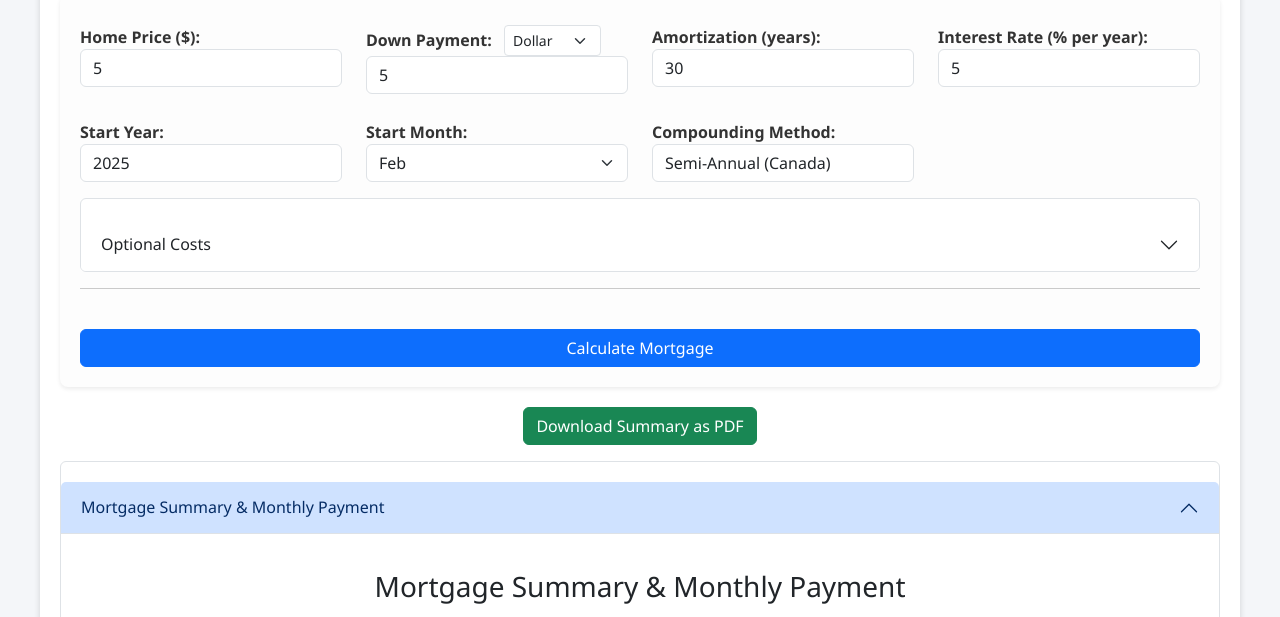
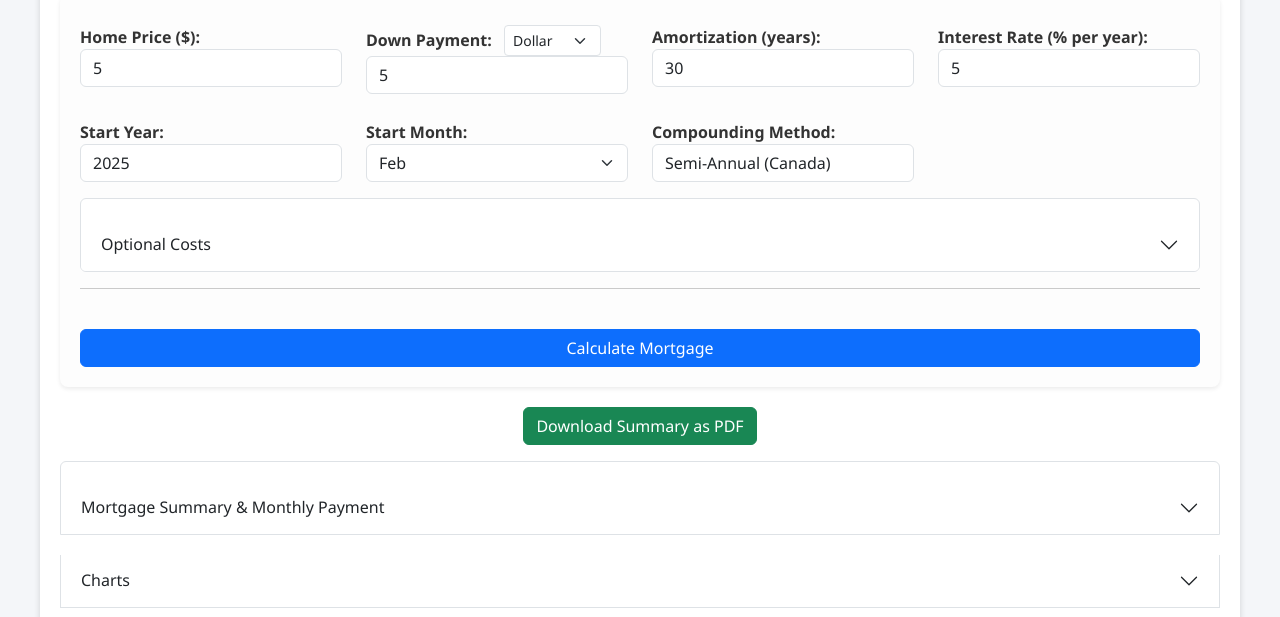
Before and after one commit to parsafarshadfar/mortgage, a plain HTML site: page index.html in a window 1280 px wide. Both pictures are taken after typing "5", "5", "5" into the empty fields and a click on the button "Calculate Mortgage". Shown: the part 143-760 px from the top of the page. Drawn offline with nearby package versions, Linux system fonts and the light colour scheme.

Commit message:
Update index.html

```diff
--- a/index.html
+++ b/index.html
@@ -302,8 +302,7 @@
           <option value="semiannual" selected>Semi-Annual (Canada)</option>
         </select>
       </div>
-
-      <!-- We removed the schedule frequency input -->
+      <!-- (Removed schedule frequency input) -->
     </div>
 
     <!-- Collapsible Optional Costs (Accordion) -->
@@ -380,16 +379,17 @@
     <button id="downloadPdfBtn" class="btn btn-success">Download Summary as PDF</button>
   </div>
 
-  <!-- Accordion for Summary, Charts, and Amortization Schedule -->
-  <div class="accordion" id="mainAccordion">
-    <!-- 1) Mortgage Summary & Payment (Open by default) -->
+  <!-- Accordion for Summary, Charts, and Amortization Schedule (HIDDEN BY DEFAULT) -->
+  <div class="accordion" id="mainAccordion" style="display: none;">
+    <!-- 1) Mortgage Summary & Payment (Closed by default) -->
     <div class="accordion-item">
       <h2 class="accordion-header" id="summaryHeading">
-        <button class="accordion-button" type="button" data-bs-toggle="collapse" data-bs-target="#collapseSummary" aria-expanded="true" aria-controls="collapseSummary">
+        <button class="accordion-button collapsed" type="button" data-bs-toggle="collapse" data-bs-target="#collapseSummary" aria-expanded="false" aria-controls="collapseSummary">
           Mortgage Summary & Monthly Payment
         </button>
       </h2>
-      <div id="collapseSummary" class="accordion-collapse collapse show" aria-labelledby="summaryHeading" data-bs-parent="#mainAccordion">
+      <!-- remove 'show' from the classList here so it doesn't auto-open -->
+      <div id="collapseSummary" class="accordion-collapse collapse" aria-labelledby="summaryHeading" data-bs-parent="#mainAccordion">
         <div class="accordion-body" id="resultsSection" style="display:none;">
           <h3 class="mb-3">Mortgage Summary & Monthly Payment</h3>
 
@@ -550,6 +550,9 @@
   // Monthly schedule table
   const monthlyAmortTableEl   = document.getElementById("monthlyAmortTable").querySelector("tbody");
 
+  // The main Accordion (we'll hide/show it)
+  const mainAccordionEl       = document.getElementById("mainAccordion");
+
   let amortChart;        // Chart.js instance for bar chart
   let monthlyCostsPie;   // Chart.js instance for pie chart
 
@@ -618,6 +621,8 @@
     // Hide results first
     resultsSectionEl.style.display = "none";
     pdfButtonContainerEl.style.display = "none";
+    // Also hide the main accordion initially
+    mainAccordionEl.style.display = "none";
 
     // Gather mandatory inputs
     const homePriceRaw = parseFloat(homePriceEl.value.replaceAll(",", "")) || parseFloat(homePriceEl.value) || 0;
@@ -692,9 +697,10 @@
     const totalInterestPaid     = totalMortgagePayments - principal;
 
     // Show results section
+    // (1) Show the accordion itself
+    mainAccordionEl.style.display = "block";
+    // (2) Then show the summary sub-section & PDF button
     resultsSectionEl.style.display = "block";
-
-    // Show PDF button
     pdfButtonContainerEl.style.display = "block";
 
     // Format everything
```
